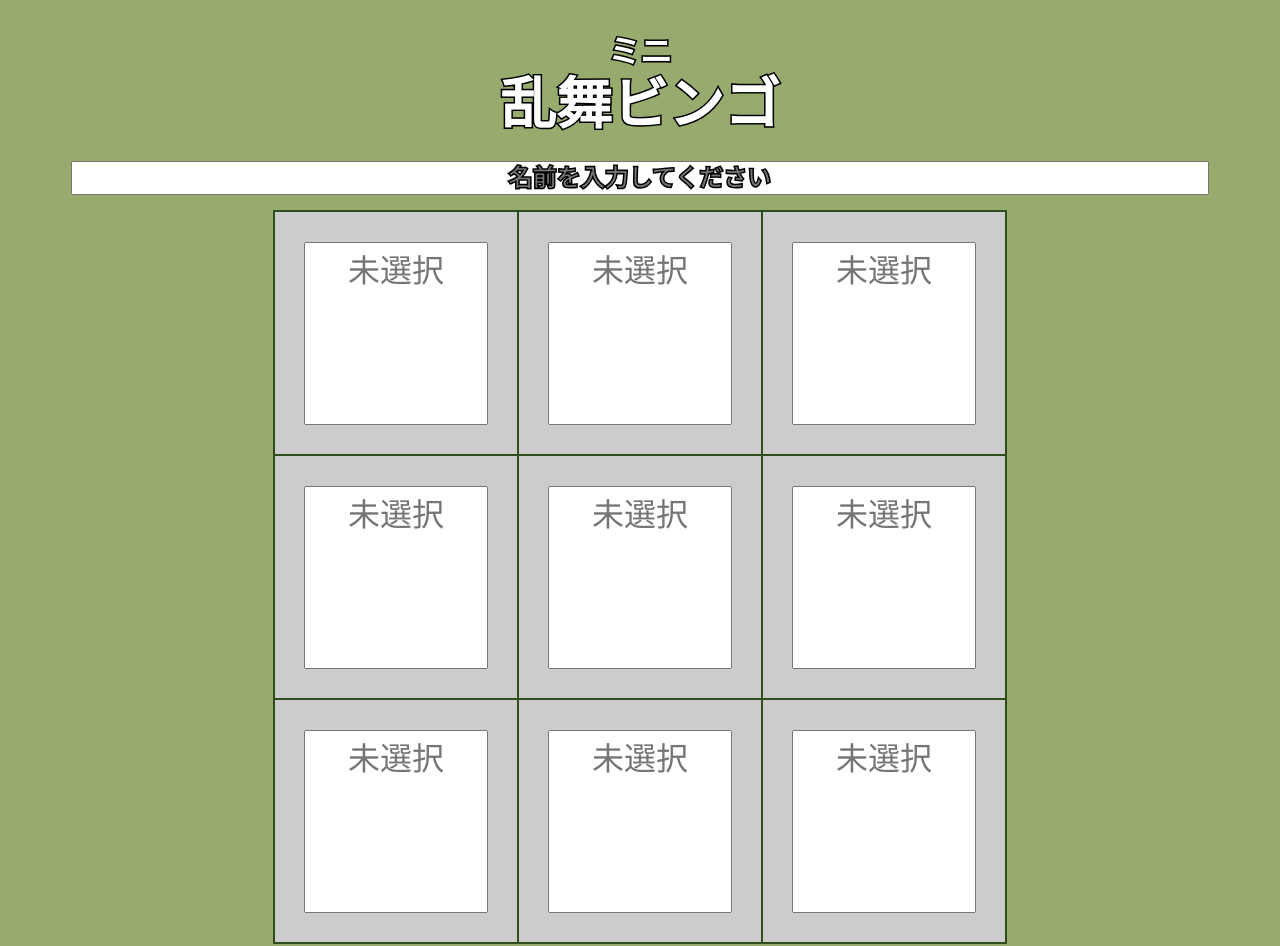
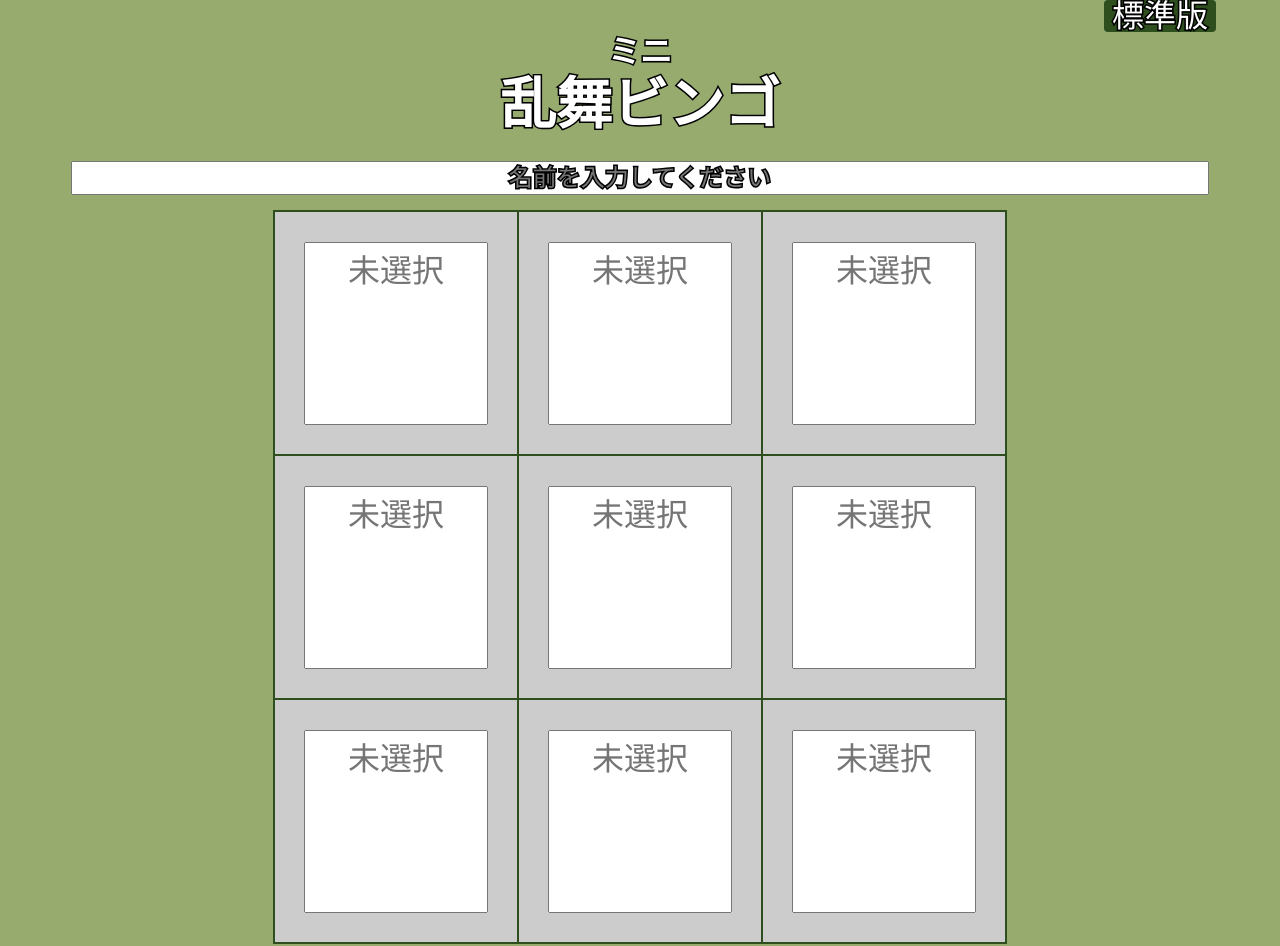
Before and after one commit to zenmakyo/ranbubingo_3-3, a plain HTML site: page index.html in a window 1280 px wide. Shown: the top 946 px of the page. Drawn offline with Linux system fonts and the light colour scheme; a web font is replaced by a local one.

Commit message:
Update index.html

```diff
--- a/index.html
+++ b/index.html
@@ -140,6 +140,24 @@
            placeholder="名前を入力してください"
            style="width:90%; font-size:1.5rem; text-align:center; box-sizing:border-box; display:inline-block; font-family:sans-serif;">
   </span>
+
+    <button id="external-btn" style="
+  font-size: 2rem;
+  height: 2rem;
+  line-height: 2rem;
+  position: absolute;
+  top: 0;
+  right: 5%;
+  padding: 0 0.5rem;
+  background-color: #2e4e1e;
+  color: white;
+  border: none;
+  border-radius: 4px;
+  cursor: pointer;
+">
+標準版
+</button>
+
   </h1>
 
   <table id="bingo">
```
